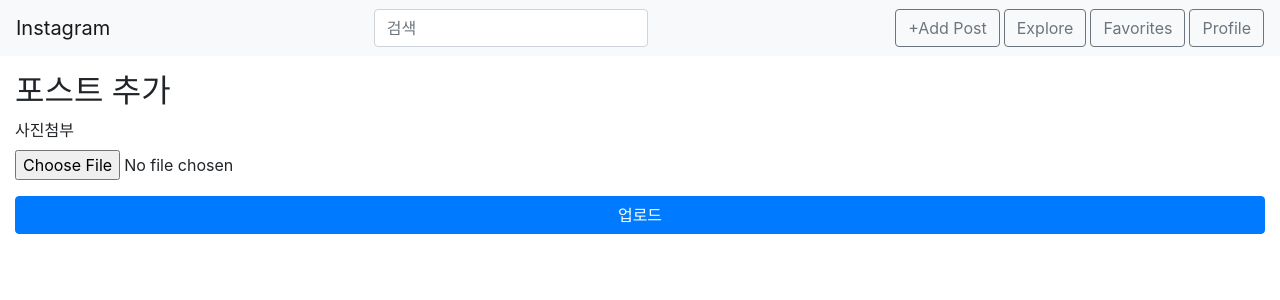
After one commit to sungmin414/review_instagram, a Django app: page /posts/create/ in a window 1280 px wide. The commit adds this page. Shown: the top 300 px of the page. Run offline with Django 3.2, Linux system fonts and the light colour scheme; some libraries are stand-ins or nearby versions.

Commit message:
posts.views.post_create, posts/post_create.html 연결 및 템플릿 form구현

```diff
--- a/app/posts/urls.py
+++ b/app/posts/urls.py
@@ -7,5 +7,6 @@ app_name = 'posts'
 
 urlpatterns = [
     # posts.urls내의 패턴들은, prefix가 '/posts/'임
-    path('', views.post_list, name='post-list')
+    path('', views.post_list, name='post-list'),
+    path('create/', views.post_create, name='post-create'),
 ]
--- a/app/posts/views.py
+++ b/app/posts/views.py
@@ -8,3 +8,11 @@ def post_list(request):
         'posts': posts,
     }
     return render(request, 'posts/post_list.html', context)
+
+
+def post_create(request):
+    # posts = Post.objects.create()
+    # context = {
+    #     'posts': posts
+    # }
+    return render(request, 'posts/post_create.html')
--- a/app/templates/base.html
+++ b/app/templates/base.html
@@ -25,7 +25,10 @@
         <!-- 우측 3개 메뉴버튼 -->
         <ul class="navbar-nav ml-md-auto">
             <li class="nav-item mr-sm-1">
-                <a href="" class="btn btn-outline-secondary">Explore</a>
+                <a href="{% url 'posts:post-create' %}" class="btn btn-outline-secondary">+Add Post</a>
+            </li>
+            <li class="nav-item mr-sm-1">
+                <a href="#" class="btn btn-outline-secondary">Explore</a>
             </li>
             <li class="nav-item mr-sm-1">
                 <a href="#" class="btn btn-outline-secondary">Favorites</a>
--- /dev/null
+++ b/app/templates/posts/post_create.html
@@ -0,0 +1,13 @@
+{% extends 'base.html' %}
+
+{% block content %}
+    <h2>포스트 추가</h2>
+    <form action="#" method="POST">
+    {% csrf_token %}
+        <div class="form-group">
+            <label for="id-photo">사진첨부</label>
+            <input type="file" id="id-photo" class="form-control-file">
+        </div>
+        <button class="btn btn-primary btn-block">업로드</button>
+    </form>
+{% endblock %}
```
